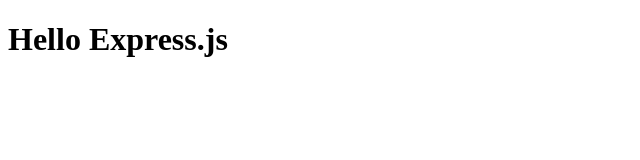
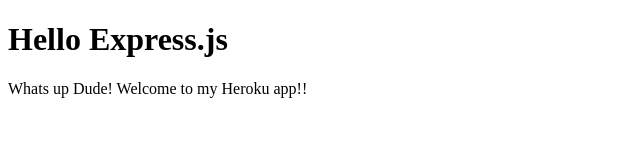
Before and after one commit to FrankRuiiz/web-server, a website: page public/index.html in a window 1280 px wide. Shown: the whole page, without its empty margins (0-640 px from the left). Drawn offline with Linux system fonts and the light colour scheme.

Commit message:
Testing Heroku app

```diff
--- a/public/index.html
+++ b/public/index.html
@@ -7,6 +7,7 @@
 	<body>
 
 		<h1>Hello Express.js</h1>
+		<p>Whats up Dude! Welcome to my Heroku app!!</p>
 
 	</body>
 </html>
```
